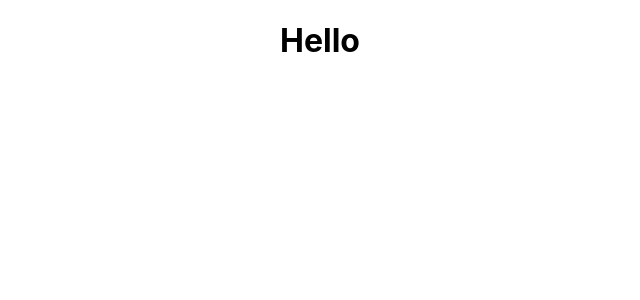
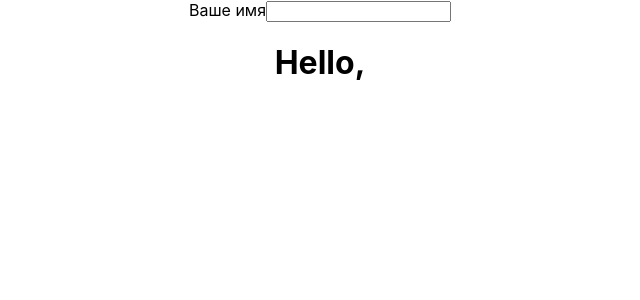
Before and after one commit to SNT23SK/MyListWord, a React (Create React App) app: page / in a window 1280 px wide. Shown: the top 300 px of the page, without its empty margins (320-960 px from the left). Built offline with nearby package versions, Linux system fonts and the light colour scheme.

Commit message:
added input

```diff
--- a/src/App.js
+++ b/src/App.js
@@ -1,12 +1,24 @@
-import logo from "./logo.svg";
+// import logo from "./logo.svg";
+import React from "react";
 import "./App.css";
+import Header from "./header/header";
 
 function App() {
+	const [name, setName] = React.useState([]);
 	return (
 		<div className="App">
-			<h1> Hello</h1>
+			<form>
+				<label>Ваше имя</label>
+				<input type="text"></input>
+			</form>
+
+			<Header word="Hello" name={addName}></Header>
 		</div>
 	);
+
+	function addName() {
+		setName(name.concat({ name }));
+	}
 }
 
 export default App;
--- /dev/null
+++ b/src/header/header.js
@@ -0,0 +1,9 @@
+import React from "react";
+function Header(props) {
+	return (
+		<h1>
+			{props.word}, {props.name}
+		</h1>
+	);
+}
+export default Header;
--- a/src/index.js
+++ b/src/index.js
@@ -1,17 +1,17 @@
-import React from 'react';
-import ReactDOM from 'react-dom';
-import './index.css';
-import App from './App';
-import reportWebVitals from './reportWebVitals';
+import React from "react";
+import ReactDOM from "react-dom";
+import "./index.css";
+import App from "./App";
+// import reportWebVitals from './reportWebVitals';
 
 ReactDOM.render(
-  <React.StrictMode>
-    <App />
-  </React.StrictMode>,
-  document.getElementById('root')
+	<React.StrictMode>
+		<App />
+	</React.StrictMode>,
+	document.getElementById("root")
 );
 
 // If you want to start measuring performance in your app, pass a function
 // to log results (for example: reportWebVitals(console.log))
 // or send to an analytics endpoint. Learn more: https://bit.ly/CRA-vitals
-reportWebVitals();
+// reportWebVitals();
--- a/src/reportWebVitals.js
+++ /dev/null
@@ -1,13 +0,0 @@
-const reportWebVitals = onPerfEntry => {
-  if (onPerfEntry && onPerfEntry instanceof Function) {
-    import('web-vitals').then(({ getCLS, getFID, getFCP, getLCP, getTTFB }) => {
-      getCLS(onPerfEntry);
-      getFID(onPerfEntry);
-      getFCP(onPerfEntry);
-      getLCP(onPerfEntry);
-      getTTFB(onPerfEntry);
-    });
-  }
-};
-
-export default reportWebVitals;
```
Also changed, not shown: src/setupTests.js (deleted, +0 -5 lines), 1 other file (tests, documents, lock files or other folders).
